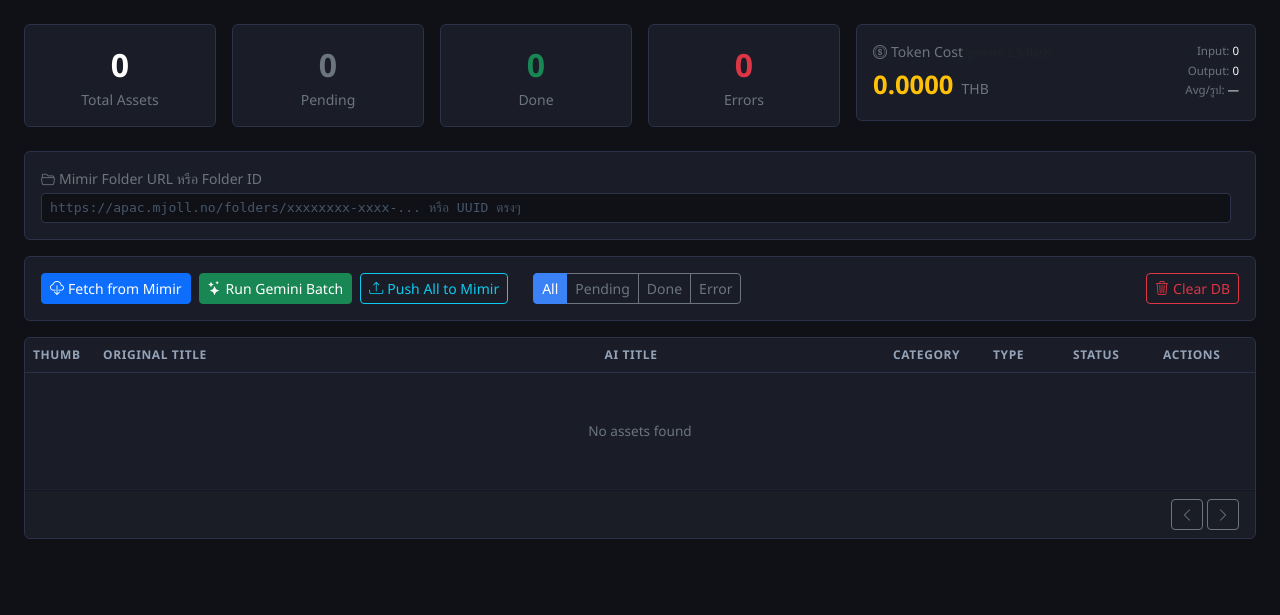
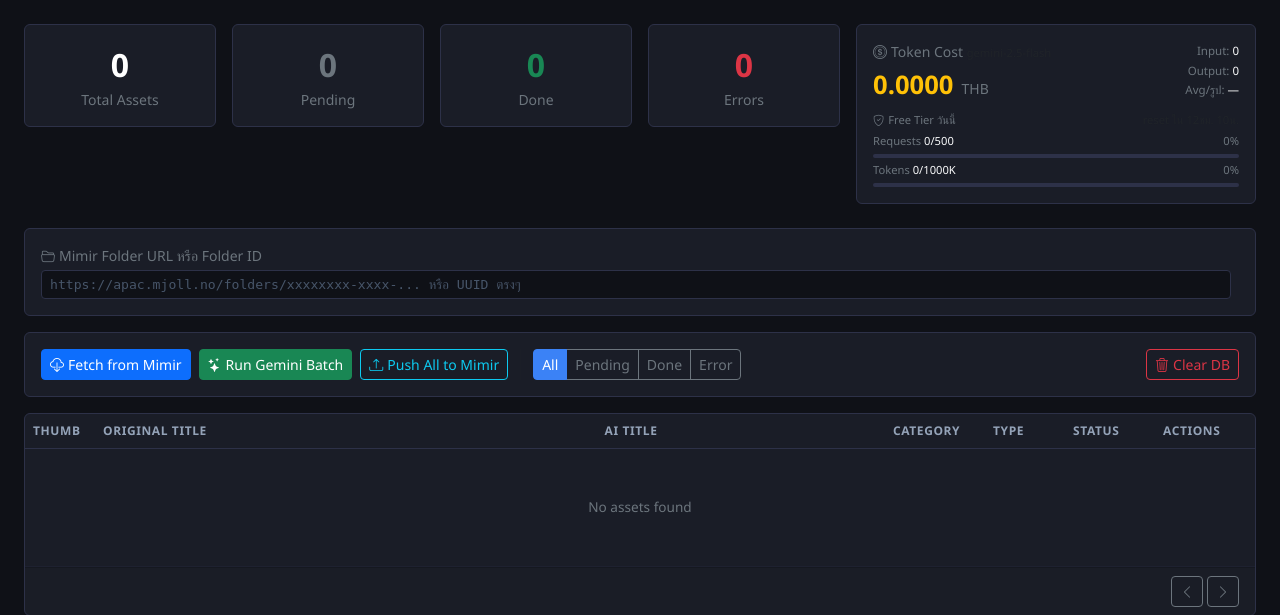
Before and after one commit to narasitk77/mimir-metadata-tool, a FastAPI app: page / in a window 1280 px wide. Shown: the part 57-672 px from the top of the page. Run offline with FastAPI, Linux system fonts and the light colour scheme; data that the repository does not hold is empty; some libraries are stand-ins or nearby versions.

Commit message:
feat: guard free tier limit + track daily usage + เปลี่ยน Gemini key

```diff
--- a/app/config.py
+++ b/app/config.py
@@ -12,6 +12,12 @@ class Settings(BaseSettings):
     GEMINI_DELAY_MS: int = 4500
     BATCH_SIZE: int = 20
 
+    # Gemini Free Tier limits (gemini-2.5-flash)
+    FREE_TIER_RPD: int = 500        # requests per day
+    FREE_TIER_RPM: int = 10         # requests per minute
+    FREE_TIER_TPD: int = 1_000_000  # tokens per day
+    FREE_TIER_WARN_PCT: float = 0.9 # หยุดที่ 90% ของ limit
+
     class Config:
         env_file = ".env"
 
--- a/app/controllers/gemini_controller.py
+++ b/app/controllers/gemini_controller.py
@@ -2,9 +2,11 @@ import asyncio
 import base64
 import json
 import logging
-from typing import AsyncGenerator
+from datetime import datetime, date
+from typing import AsyncGenerator, Optional
 
 import httpx
+from sqlalchemy import func
 from app.config import settings
 from app.database import SessionLocal
 from app.models.asset import Asset
@@ -34,6 +36,44 @@ You are a media metadata specialist for THE STANDARD, a Thai news and media comp
 - keyword 5-10 คำ ครอบคลุมคน สถานที่ หัวข้อ และ action
 - Return JSON only ห้าม return อย่างอื่น\
 """
+
+
+def get_daily_usage() -> dict:
+    """คืน requests และ tokens ที่ใช้ไปวันนี้จาก DB"""
+    db = SessionLocal()
+    try:
+        today_start = datetime.combine(date.today(), datetime.min.time())
+        row = db.query(
+            func.count(Asset.item_id).label("requests"),
+            func.coalesce(func.sum(Asset.tokens_input + Asset.tokens_output), 0).label("tokens"),
+        ).filter(
+            Asset.processed_at >= today_start,
+            Asset.status == "done",
+        ).first()
+        return {
+            "requests": row.requests or 0,
+            "tokens":   int(row.tokens or 0),
+        }
+    finally:
+        db.close()
+
+
+def check_rate_limit() -> Optional[str]:
+    """
+    ตรวจ daily usage เทียบกับ free tier limit
+    คืน None = ยังใช้ได้, คืน string = เหตุผลที่ต้องหยุด
+    """
+    usage = get_daily_usage()
+    warn_rpd = int(settings.FREE_TIER_RPD * settings.FREE_TIER_WARN_PCT)
+    warn_tpd = int(settings.FREE_TIER_TPD * settings.FREE_TIER_WARN_PCT)
+
+    if usage["requests"] >= warn_rpd:
+        return (f"ใกล้ถึง limit รายวัน: {usage['requests']}/{settings.FREE_TIER_RPD} requests "
+                f"({settings.FREE_TIER_WARN_PCT*100:.0f}%) — หยุดรอ reset เที่ยงคืน UTC")
+    if usage["tokens"] >= warn_tpd:
+        return (f"ใกล้ถึง token limit รายวัน: {usage['tokens']:,}/{settings.FREE_TIER_TPD:,} tokens "
+                f"({settings.FREE_TIER_WARN_PCT*100:.0f}%) — หยุดรอ reset เที่ยงคืน UTC")
+    return None
 
 
 async def _analyze_one(client: httpx.AsyncClient, asset: Asset) -> dict:
@@ -93,6 +133,14 @@ async def run_gemini_batch() -> AsyncGenerator[dict, None]:
 
     async with httpx.AsyncClient() as client:
         for item_id in pending_ids:
+
+            # ── ตรวจ rate limit ก่อนทุก request ──────────────────────────
+            limit_msg = check_rate_limit()
+            if limit_msg:
+                yield {"type": "rate_limit", "message": limit_msg,
+                       "processed": processed, "errors": errors, "total": total}
+                return
+
             db = SessionLocal()
             try:
                 asset = db.query(Asset).filter(Asset.item_id == item_id).first()
@@ -115,6 +163,7 @@ async def run_gemini_batch() -> AsyncGenerator[dict, None]:
                 asset.ai_keyword     = ", ".join(keywords) if isinstance(keywords, list) else str(keywords)
                 asset.tokens_input   = result.get("_tokens_input", 0)
                 asset.tokens_output  = result.get("_tokens_output", 0)
+                asset.processed_at   = datetime.utcnow()
                 asset.status         = "done"
                 asset.error_log      = ""
                 db.commit()
--- a/app/database.py
+++ b/app/database.py
@@ -26,8 +26,9 @@ def get_db():
 def run_migrations():
     """Add new columns to existing DB without losing data."""
     new_columns = [
-        ("tokens_input", "REAL"),
+        ("tokens_input",  "REAL"),
         ("tokens_output", "REAL"),
+        ("processed_at",  "DATETIME"),
     ]
     with engine.connect() as conn:
         for col, col_type in new_columns:
--- a/app/models/asset.py
+++ b/app/models/asset.py
@@ -1,4 +1,4 @@
-from sqlalchemy import Column, Float, String, Text
+from sqlalchemy import Column, DateTime, Float, String, Text
 from app.database import Base
 
 
@@ -29,8 +29,9 @@ class Asset(Base):
     ai_keyword = Column(String, default="")
 
     # --- Token usage ---
-    tokens_input = Column(Float, nullable=True)
+    tokens_input  = Column(Float, nullable=True)
     tokens_output = Column(Float, nullable=True)
+    processed_at  = Column(DateTime, nullable=True)
 
     # --- Default ---
     rights = Column(String, default="THE STANDARD/All Rights Reserved")
--- a/app/views/routes.py
+++ b/app/views/routes.py
@@ -72,6 +72,9 @@ PRICE_OUTPUT_PER_M = 0.60
 @router.get("/api/token-stats")
 async def get_token_stats(db: Session = Depends(get_db)):
     from sqlalchemy import func
+    from datetime import datetime, date
+    from app.controllers.gemini_controller import get_daily_usage
+
     row = db.query(
         func.sum(Asset.tokens_input).label("total_input"),
         func.sum(Asset.tokens_output).label("total_output"),
@@ -89,6 +92,10 @@ async def get_token_stats(db: Session = Depends(get_db)):
     avg_input  = round(total_input  / analyzed, 1) if analyzed else 0
     avg_output = round(total_output / analyzed, 1) if analyzed else 0
 
+    today = get_daily_usage()
+    rpd_pct = round(today["requests"] / settings.FREE_TIER_RPD * 100, 1)
+    tpd_pct = round(today["tokens"]   / settings.FREE_TIER_TPD * 100, 1)
+
     return {
         "analyzed":      analyzed,
         "total_input":   int(total_input),
@@ -99,10 +106,17 @@ async def get_token_stats(db: Session = Depends(get_db)):
         "cost_input_usd":  round(cost_input,  6),
         "cost_output_usd": round(cost_output, 6),
         "cost_total_usd":  round(cost_total,  6),
-        "cost_total_thb":  round(cost_total * 34, 4),  # approximate THB
+        "cost_total_thb":  round(cost_total * 34, 4),
         "model":           settings.GEMINI_MODEL,
         "price_input_per_m":  PRICE_INPUT_PER_M,
         "price_output_per_m": PRICE_OUTPUT_PER_M,
+        "today_requests": today["requests"],
+        "today_tokens":   today["tokens"],
+        "rpd_limit":      settings.FREE_TIER_RPD,
+        "tpd_limit":      settings.FREE_TIER_TPD,
+        "rpd_pct":        rpd_pct,
+        "tpd_pct":        tpd_pct,
+        "warn_pct":       int(settings.FREE_TIER_WARN_PCT * 100),
     }
 
 
@@ -222,6 +236,8 @@ async def batch_stream():
             async for event in run_gemini_batch():
                 yield f"data: {json.dumps(event)}\n\n"
                 await asyncio.sleep(0)
+                if event.get("type") == "rate_limit":
+                    return
         except Exception as exc:
             yield f"data: {json.dumps({'type': 'error', 'message': str(exc)})}\n\n"
         finally:
--- a/app/views/templates/index.html
+++ b/app/views/templates/index.html
@@ -88,7 +88,7 @@
     </div>
     <div class="col-12 col-md-4">
       <div class="card card-stat p-3">
-        <div class="d-flex justify-content-between align-items-start">
+        <div class="d-flex justify-content-between align-items-start mb-2">
           <div>
             <div class="text-secondary small mb-1"><i class="bi bi-coin me-1"></i>Token Cost <span class="text-muted" id="token-model" style="font-size:.7rem"></span></div>
             <div class="d-flex align-items-baseline gap-2">
@@ -101,6 +101,27 @@
             <div>Input: <span id="stat-tokens-in" class="text-light">—</span></div>
             <div>Output: <span id="stat-tokens-out" class="text-light">—</span></div>
             <div>Avg/รูป: <span id="stat-tokens-avg" class="text-light">—</span></div>
+          </div>
+        </div>
+        <!-- Free Tier usage bars -->
+        <div style="font-size:.7rem">
+          <div class="d-flex justify-content-between text-secondary mb-1">
+            <span><i class="bi bi-shield-check me-1"></i>Free Tier วันนี้</span>
+            <span id="tier-reset-hint" class="text-muted"></span>
+          </div>
+          <div class="d-flex justify-content-between text-secondary mb-1">
+            <span>Requests <span id="tier-req-count" class="text-light"></span></span>
+            <span id="tier-req-pct"></span>
+          </div>
+          <div class="progress mb-1" style="height:4px">
+            <div class="progress-bar" id="tier-req-bar" style="width:0%"></div>
+          </div>
+          <div class="d-flex justify-content-between text-secondary mb-1">
+            <span>Tokens <span id="tier-tok-count" class="text-light"></span></span>
+            <span id="tier-tok-pct"></span>
+          </div>
+          <div class="progress" style="height:4px">
+            <div class="progress-bar" id="tier-tok-bar" style="width:0%"></div>
           </div>
         </div>
       </div>
@@ -315,6 +336,7 @@
   async function loadTokenStats() {
     const r = await fetch('/api/token-stats');
     const d = await r.json();
+
     document.getElementById('token-model').textContent = d.model;
     document.getElementById('stat-cost-thb').textContent = d.analyzed ? d.cost_total_thb.toFixed(4) : '0.0000';
     document.getElementById('stat-cost-usd').textContent = d.analyzed ? `$${d.cost_total_usd.toFixed(5)}` : '';
@@ -322,6 +344,23 @@
     document.getElementById('stat-tokens-out').textContent = d.total_output.toLocaleString();
     document.getElementById('stat-tokens-avg').textContent = d.analyzed
       ? `${(d.avg_input + d.avg_output).toLocaleString()} tok` : '—';
+
+    // Free Tier bars
+    const reqColor = d.rpd_pct >= d.warn_pct ? '#f87171' : d.rpd_pct >= 70 ? '#fbbf24' : '#4ade80';
+    const tokColor = d.tpd_pct >= d.warn_pct ? '#f87171' : d.tpd_pct >= 70 ? '#fbbf24' : '#4ade80';
+    document.getElementById('tier-req-count').textContent = `${d.today_requests}/${d.rpd_limit}`;
+    document.getElementById('tier-req-pct').textContent   = `${d.rpd_pct}%`;
+    document.getElementById('tier-req-bar').style.cssText = `width:${Math.min(d.rpd_pct,100)}%;background:${reqColor}`;
+    document.getElementById('tier-tok-count').textContent = `${d.today_tokens.toLocaleString()}/${(d.tpd_limit/1000).toFixed(0)}K`;
+    document.getElementById('tier-tok-pct').textContent   = `${d.tpd_pct}%`;
+    document.getElementById('tier-tok-bar').style.cssText = `width:${Math.min(d.tpd_pct,100)}%;background:${tokColor}`;
+
+    // แสดงเวลา reset
+    const now = new Date();
+    const resetUTC = new Date(Date.UTC(now.getUTCFullYear(), now.getUTCMonth(), now.getUTCDate()+1));
+    const diffH = Math.floor((resetUTC - now) / 3600000);
+    const diffM = Math.floor(((resetUTC - now) % 3600000) / 60000);
+    document.getElementById('tier-reset-hint').textContent = `reset ใน ${diffH}ชม. ${diffM}น.`;
   }
 
   // ── Assets Table ───────────────────────────────────────────────────────
@@ -504,7 +543,12 @@
         setProgress(d.total, d.total, `Done — ${d.processed} processed, ${d.errors} errors`);
         appendLog(`✓ Batch complete: ${d.processed} done, ${d.errors} errors`);
         es.close(); btn.disabled = false;
-        loadStats(); loadAssets();
+        loadStats(); loadAssets(); loadTokenStats();
+      } else if (d.type === 'rate_limit') {
+        setProgress(d.processed + d.errors, d.total, `⚠️ หยุดชั่วคราว — ${d.message}`);
+        appendLog(`⚠️ Rate limit: ${d.message}`);
+        es.close(); btn.disabled = false;
+        loadTokenStats();
       } else if (d.type === 'error') {
         appendLog(`✗ Error: ${d.message}`);
         es.close(); btn.disabled = false;
```
